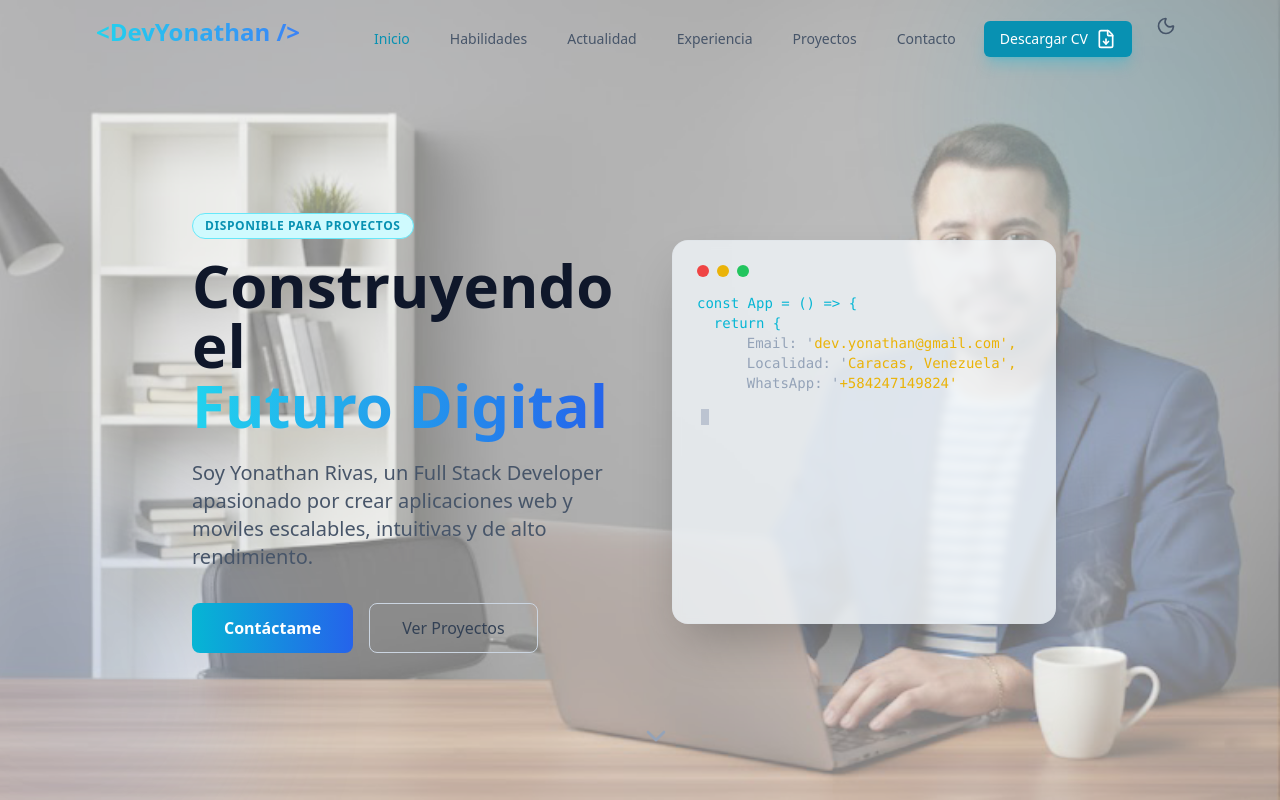
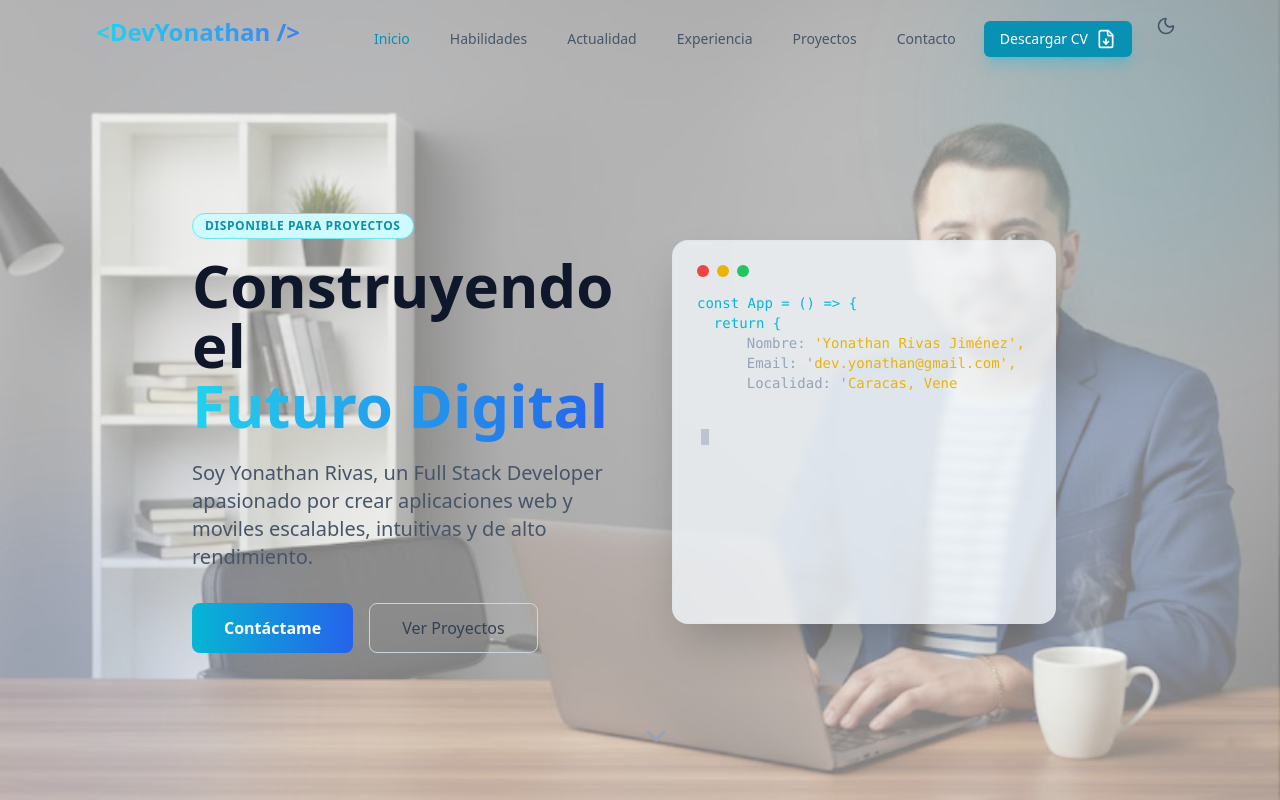
Before and after one commit to foskert/vite-yonathan, a React (Vite) app: page / in a window 1280 px wide. Shown: the top 800 px of the page. Built offline with nearby package versions, Linux system fonts and the light colour scheme.

Commit message:
add name

```diff
--- a/src/App.jsx
+++ b/src/App.jsx
@@ -74,8 +74,6 @@ import campaignImagen5 from './assets/image/proyect/campaign/5.jpeg';
 import campaignImagen6 from './assets/image/proyect/campaign/6.jpeg';
 import campaignImagen7 from './assets/image/proyect/campaign/7.jpeg';
 import campaignImagen8 from './assets/image/proyect/campaign/8.jpeg';
-//import videoRct from './assets/image/proyect/videoRct.mp4';
-//import videoCampaign from './assets/image/proyect/videoCampaign.mp4';
 
 
 
@@ -207,7 +205,8 @@ const Portfolio = () => {
 
   const codeLines = [
     "const App = () => {",
-    "  return {",
+    "  return { ",
+    "    Nombre: 'Yonathan Rivas Jiménez',",
     "    Email: 'dev.yonathan@gmail.com',",
     "    Localidad: 'Caracas, Venezuela',",
     "    WhatsApp: '+584247149824'",
@@ -591,21 +590,24 @@ const Portfolio = () => {
                     <div className="font-mono text-sm overflow-hidden whitespace-pre-wrap">
                         <p className="text-cyan-500 dark:text-cyan-400">{typedCode[0]}</p>
                         <p className="text-cyan-500 dark:text-cyan-400">{typedCode[1]}</p>
-                        <p className="text-slate-400">
-                          <span className="ml-4">{typedCode[2].substring(0, 12)}</span><a href="mailto:dev.yonathan@gmail.com" className="text-yellow-500 hover:underline">{typedCode[2].substring(12)}</a>
+                         <p className="text-slate-400">
+                          <span className="ml-4">{typedCode[2].substring(0, 12)}</span><span className="text-yellow-500">{typedCode[2].substring(12)}</span>
                         </p>
                         <p className="text-slate-400">
-                          <span className="ml-4">{typedCode[3].substring(0, 16)}</span><span className="text-yellow-500">{typedCode[3].substring(16)}</span>
+                          <span className="ml-4">{typedCode[3].substring(0, 12)}</span><a href="mailto:dev.yonathan@gmail.com" className="text-yellow-500 hover:underline">{typedCode[3].substring(12)}</a>
                         </p>
                         <p className="text-slate-400">
-                          <span className="ml-4">{typedCode[4].substring(0, 15)}</span><a href="https://wa.me/584247149824" target="_blank" rel="noopener noreferrer" className="text-yellow-500 hover:underline">{typedCode[4].substring(15)}</a>
+                          <span className="ml-4">{typedCode[4].substring(0, 16)}</span><span className="text-yellow-500">{typedCode[4].substring(16)}</span>
                         </p>
-                        <p className="text-cyan-500 dark:text-cyan-400">{typedCode[5]}</p>
+                        <p className="text-slate-400">
+                          <span className="ml-4">{typedCode[5].substring(0, 15)}</span><a href="https://wa.me/584247149824" target="_blank" rel="noopener noreferrer" className="text-yellow-500 hover:underline">{typedCode[5].substring(15)}</a>
+                        </p>
                         <p className="text-cyan-500 dark:text-cyan-400">{typedCode[6]}</p>
-                        <p className="mt-4 text-green-400">{typedCode[7]}</p>
-                        <p className="text-slate-400">{typedCode[8]}</p>
+                        <p className="text-cyan-500 dark:text-cyan-400">{typedCode[7]}</p>
+                        <p className="mt-4 text-green-400">{typedCode[8]}</p>
+                        <p className="text-slate-400">{typedCode[9]}</p>
                         {/* Cursor parpadeante (solo se muestra cuando la animación no ha terminado) */}
-                        {typedCode[8].length < codeLines[8].length && <span className="inline-block w-2 h-4 bg-slate-400 animate-pulse ml-1"></span>}
+                        {typedCode[9].length < codeLines[9].length && <span className="inline-block w-2 h-4 bg-slate-400 animate-pulse ml-1"></span>}
                     </div>
                 </div>
             </div>
```
